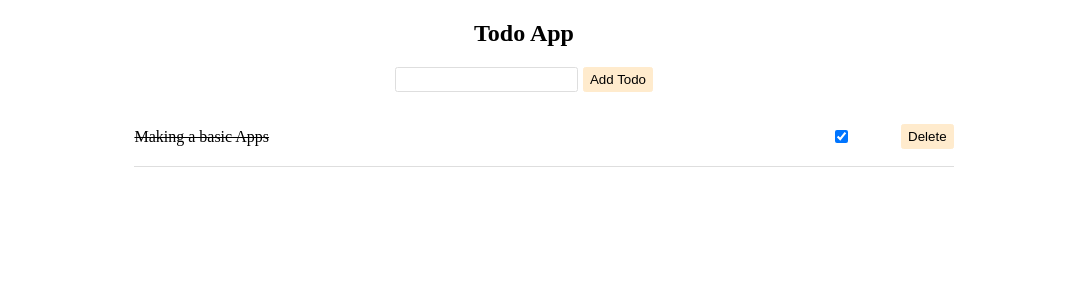
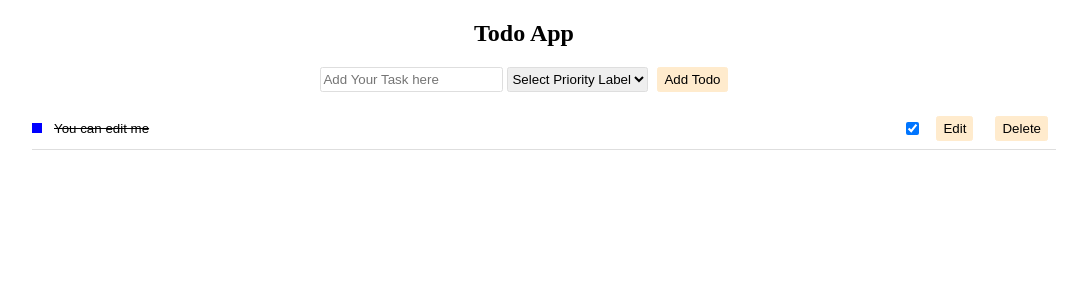
Before and after one commit to ponikar/react-todo, a React (Create React App) app: page / in a window 1280 px wide. Shown: the top 300 px of the page, without its empty margins (116-1195 px from the left). Built offline with nearby package versions, Linux system fonts and the light colour scheme.

Commit message:
Todo Features done. Destructuring components

```diff
--- /dev/null
+++ b/src/components/common/select-priority-input.jsx
@@ -0,0 +1,11 @@
+import React from "react";
+export const SelectPriorityInput = ({ value, onChange, name }) => {
+  return (
+    <select {...{ value, onChange, name }} style={{ margin: "0px 4px" }}>
+      <option value="normal">Select Priority Label</option>
+      <option value="urgent">Urgent</option>
+      <option value="neutral">Neutral</option>
+      <option value="non-urgent">Non Urgent</option>
+    </select>
+  );
+};
--- a/src/components/todos/new-todo.jsx
+++ b/src/components/todos/new-todo.jsx
@@ -1,28 +1,37 @@
-import React, { useState } from "react";
+import React, { useRef, useState } from "react";
 import { useTodos } from "../../contexts/todos-context";
+import { SelectPriorityInput } from "../common/select-priority-input";
 
-const INITIAL_STATE = { task: "", completed: false };
+const INITIAL_STATE = { task: "", completed: false, priority: "normal" };
 export const NewTodo = () => {
   const { createTodo } = useTodos();
   const [newTodo, setNewTodo] = useState(INITIAL_STATE);
+  const inputRef = useRef(null);
 
   const onInputChange = (e) => {
     setNewTodo({ ...newTodo, [e.target.name]: e.target.value });
   };
 
   const onButtonClick = () => {
+    if (!newTodo.task) return inputRef.current.focus();
     createTodo({ ...newTodo, id: new Date().getTime() });
     setNewTodo(INITIAL_STATE);
   };
   return (
     <section className="new-todo-container">
       <input
+        ref={inputRef}
         value={newTodo.task}
         name="task"
+        placeholder="Add Your Task here"
         onChange={onInputChange}
         type="text"
       />
-
+      <SelectPriorityInput
+        value={newTodo.priority}
+        onChange={onInputChange}
+        name="priority"
+      />
       <button style={{ marginLeft: "5px" }} onClick={onButtonClick}>
         Add Todo
       </button>
--- /dev/null
+++ b/src/components/todos/todo-button.jsx
@@ -0,0 +1,9 @@
+import React from "react";
+
+export const TodoButton = ({ children, ...props }) => {
+  return (
+    <button {...props} className="todo-edit-button">
+      {children}
+    </button>
+  );
+};
--- /dev/null
+++ b/src/components/todos/todo-item-edit.jsx
@@ -0,0 +1,34 @@
+import React from "react";
+import { useTodos } from "../../contexts/todos-context";
+import { TodoButton } from "./todo-button";
+
+export const TodoItemEdit = ({
+  isEditable,
+  setIsEditable,
+  editTask,
+  resetTodo,
+}) => {
+  const onEdit = (_) => {
+    if (!isEditable) return setIsEditable(true);
+    updateTodo(editTask.id, { ...editTask });
+    setIsEditable(false);
+  };
+  const { updateTodo, deleteTodo } = useTodos();
+  return (
+    <div className="todo-edit">
+      <input
+        checked={editTask.completed}
+        onChange={(e) =>
+          updateTodo(editTask.id, {
+            ...editTask,
+            completed: !editTask.completed,
+          })
+        }
+        type="checkbox"
+      />
+      <TodoButton onClick={onEdit}>{isEditable ? "Save" : "Edit"}</TodoButton>
+      {isEditable && <TodoButton onClick={resetTodo}>Cancel</TodoButton>}
+      <TodoButton onClick={(_) => deleteTodo(editTask.id)}>Delete</TodoButton>
+    </div>
+  );
+};
--- a/src/components/todos/todo-item.jsx
+++ b/src/components/todos/todo-item.jsx
@@ -1,22 +1,49 @@
-import React from "react";
-import { useTodos } from "../../contexts/todos-context";
+import React, { useEffect, useState } from "react";
+import { SelectPriorityInput } from "../common/select-priority-input";
+import { TodoItemEdit } from "./todo-item-edit";
+import { TodoPriorityIndicator } from "./todo-priority-indicator";
 
 export const TodoItem = ({ todo }) => {
-  const { id, task, completed } = todo;
-  const { updateTodo, deleteTodo } = useTodos();
+  const { completed } = todo;
+  const [isEditable, setIsEditable] = useState(false);
+  const [editTask, setEditTask] = useState(todo);
+
+  useEffect(() => {
+    setEditTask(todo);
+  }, [todo]);
+
+  const onChange = (e) => {
+    setEditTask({ ...editTask, [e.target.name]: e.target.value });
+  };
+  const resetTodo = () => {
+    setEditTask(todo);
+    setIsEditable(false);
+  };
   return (
     <li className="todo-container">
-      <p style={{ textDecoration: completed ? "line-through" : "none" }}>
-        {task}
-      </p>
-      <div className="todo-edit">
+      <div className="todo-preview">
+        <TodoPriorityIndicator priority={editTask.priority} />
         <input
-          checked={completed}
-          onChange={(e) => updateTodo(id, { ...todo, completed: !completed })}
-          type="checkbox"
+          type="text"
+          onChange={onChange}
+          value={editTask.task}
+          readOnly={!isEditable}
+          style={{
+            borderWidth: isEditable ? "1px" : "0px",
+            textDecoration: !isEditable && completed ? "line-through" : "none",
+          }}
+          name="task"
+          className="todo-edit-input"
         />
-        <button onClick={(_) => deleteTodo(id)}>Delete</button>
+        {isEditable && (
+          <SelectPriorityInput
+            name="priority"
+            value={editTask.priority}
+            onChange={onChange}
+          />
+        )}
       </div>
+      <TodoItemEdit {...{ resetTodo, isEditable, setIsEditable, editTask }} />
     </li>
   );
 };
--- /dev/null
+++ b/src/components/todos/todo-priority-indicator.jsx
@@ -0,0 +1,19 @@
+import React from "react";
+
+export const TodoPriorityIndicator = ({ priority }) => {
+  return (
+    <div
+      title={priority}
+      style={{
+        width: "10px",
+        height: "10px",
+        backgroundColor:
+          priority === "neutral"
+            ? "lightgreen"
+            : priority === "urgent"
+            ? "red"
+            : "blue",
+      }}
+    />
+  );
+};
--- a/src/components/todos/todo.style.css
+++ b/src/components/todos/todo.style.css
@@ -1,10 +1,11 @@
 .todo-container {
   display: flex;
   justify-content: space-between;
+  align-items: center;
   border-bottom: 0.5px solid #dedede;
-  width: 80%;
+  width: 80vw;
   margin: auto;
-  padding: 4px 0px;
+  padding: 8px 0px;
 }
 
 .todo-edit {
@@ -13,3 +14,26 @@
   justify-content: space-between;
   align-items: center;
 }
+
+.todo-edit-button {
+  margin: 0px 8px;
+  background-color: blanchedalmond;
+  border-color: blanchedalmond;
+}
+
+.todo-preview {
+  display: flex;
+  align-items: center;
+  justify-content: space-around;
+}
+.todo-preview > input,
+select {
+  margin: 0px 10px;
+}
+.todo-edit-input {
+  width: auto;
+}
+
+.todo-edit-input:focus {
+  outline: none;
+}
--- a/src/contexts/todos-context.jsx
+++ b/src/contexts/todos-context.jsx
@@ -6,8 +6,9 @@ export const TodoProvider = ({ children }) => {
   const [todos, setTodos] = useState([
     {
       id: 1,
-      task: "Making a basic Apps",
+      task: "You can edit me",
       completed: true,
+      priority: "normal",
     },
   ]);
 
--- a/src/index.css
+++ b/src/index.css
@@ -11,12 +11,14 @@ button {
   padding: 4px 6px;
 }
 
-input {
+input,
+select {
   border: 1px solid #dedede;
 }
 
 input,
-button {
+button,
+select {
   border-radius: 2.5px;
 }
 
```
